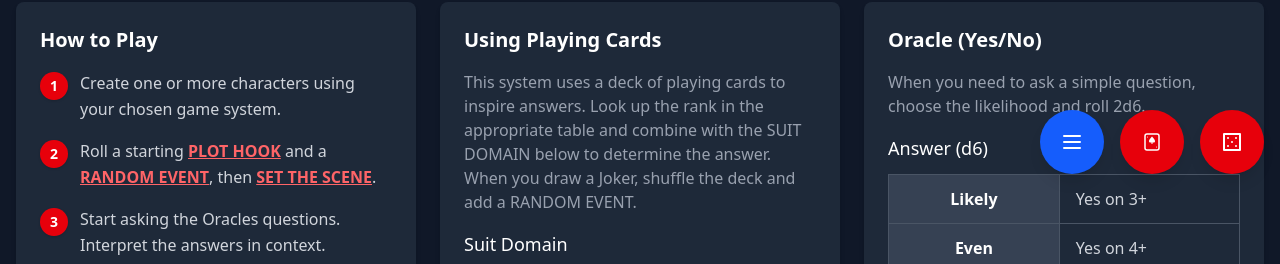
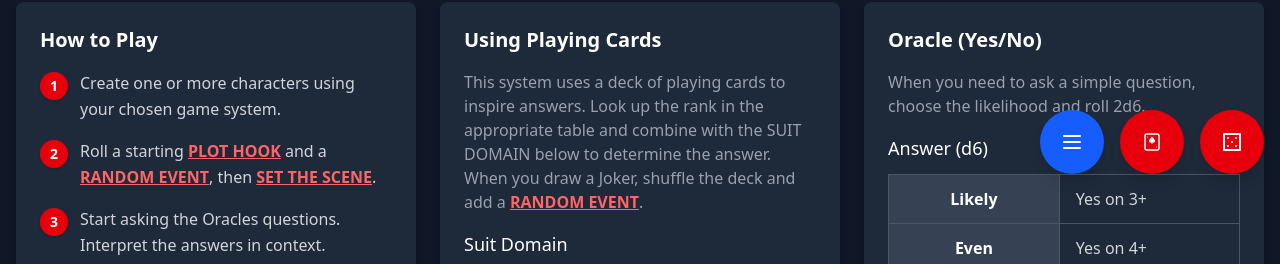
Before and after one commit to gvorbeck/rollalone, a React (Vite) app: page / in a window 1280 px wide. Shown: the part 610-874 px from the top of the page. Built offline with nearby package versions, Linux system fonts and the light colour scheme.

Commit message:
refactor: enhance Card component by parsing preContent and updating npcGenerator and setTheScene structures

```diff
--- a/src/components/Card.tsx
+++ b/src/components/Card.tsx
@@ -2,6 +2,7 @@ import React from "react";
 import clsx from "clsx";
 import { CardProps, TableData } from "@/data/definitions";
 import { DESIGN_TOKENS } from "@/styles/tokens";
+import { parseFormattedText } from "@/utils/textFormatting";
 import {
   CardContentText,
   CardContentList,
@@ -45,7 +46,9 @@ const Card: React.FC<CardProps> = ({
       <header>
         <h2 className={DESIGN_TOKENS.card.title}>{title}</h2>
         {preContent && (
-          <p className={DESIGN_TOKENS.card.preContent}>{preContent}</p>
+          <p className={DESIGN_TOKENS.card.preContent}>
+            {parseFormattedText(preContent)}
+          </p>
         )}
       </header>
       {renderContent()}
--- a/src/data/cards/npcGenerator.ts
+++ b/src/data/cards/npcGenerator.ts
@@ -5,7 +5,8 @@ const npcGenerator: CardProps = {
   contentType: "table",
   preContent:
     "Use this to generate NPCs that may be encountered while playing.",
-  content: {
+  content: [
+    {
       title: "Identity (Card)",
       rows: [
         ["2", "Outlaw"],
@@ -23,22 +24,44 @@ const npcGenerator: CardProps = {
         ["A", "Lord"],
       ],
     },
+    {
+      title: "Goal (Card)",
+      rows: [
+        ["2", "Obtain"],
+        ["3", "Learn"],
+        ["4", "Harm"],
+        ["5", "Restore"],
+        ["6", "Find"],
+        ["7", "Travel"],
+        ["8", "Protect"],
+        ["9", "Enrich Self"],
+        ["T", "Avenge"],
+        ["J", "Fulfill Duty"],
+        ["Q", "Escape"],
+        ["K", "Create"],
+        ["A", "Serve"],
+      ],
+    },
+    {
+      title: "Notable Feature (d6)",
+      rows: [
+        ["1", "Unremarkable"],
+        ["2", "Notable nature"],
+        ["3", "Obvious physical trait"],
+        ["4", "Quirk or mannerism"],
+        ["5", "Unusual equipment"],
+        ["6", "Unexpected age or origin"],
+      ],
+    },
+    {
+      title: "Current Situation",
+      rows: [
+        ["Attitude to PCs", "ORACLE (HOW)"],
+        ["Conversation", "TOPIC FOCUS"],
+      ],
+    },
+  ],
   postContent: [
-    "**Goal (Card):**",
-    "**2** - Obtain, **3** - Learn, **4** - Harm, **5** - Restore",
-    "**6** - Find, **7** - Travel, **8** - Protect, **9** - Enrich Self",
-    "**T** - Avenge, **J** - Fulfill Duty, **Q** - Escape",
-    "**K** - Create, **A** - Serve",
-    "",
-    "**Notable Feature (d6):**",
-    "**1** - Unremarkable, **2** - Notable nature",
-    "**3** - Obvious physical trait, **4** - Quirk or mannerism",
-    "**5** - Unusual equipment, **6** - Unexpected age or origin",
-    "",
-    "**Current Situation:**",
-    "**Attitude to PCs:** ORACLE (HOW)",
-    "**Conversation:** TOPIC FOCUS",
-    "",
     "*Draw a DETAIL FOCUS for the description of the notable feature.*",
   ],
 };
--- a/src/data/cards/setTheScene.ts
+++ b/src/data/cards/setTheScene.ts
@@ -4,7 +4,7 @@ const setTheScene: CardProps = {
   title: "Set the Scene",
   contentType: "table",
   preContent:
-    "Describe where your character is and what they are trying to accomplish, then roll or choose a scene complication.",
+    "Describe where your character is and what they are trying to accomplish, then roll or choose a scene complication. **Afterward, roll another d6—on a 5+ it is an Altered Scene.**",
   content: [
     {
       title: "Scene Complication (d6)",
@@ -29,7 +29,6 @@ const setTheScene: CardProps = {
       ],
     },
   ],
-  postContent: ["**Roll 1d6, on a 5+, it is an ALTERED SCENE**"],
 };
 
 export default setTheScene;
```
Lines whose indentation alone changed are shown as unchanged.
